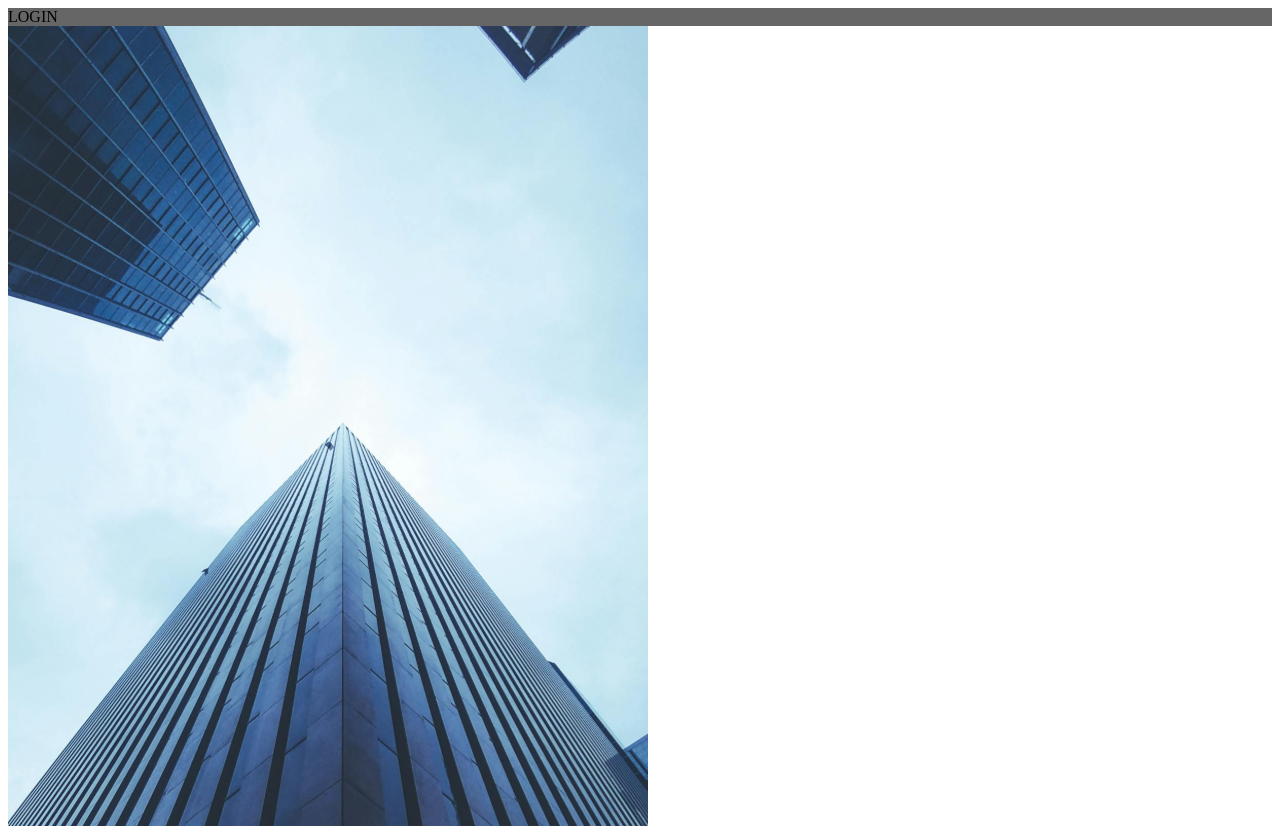
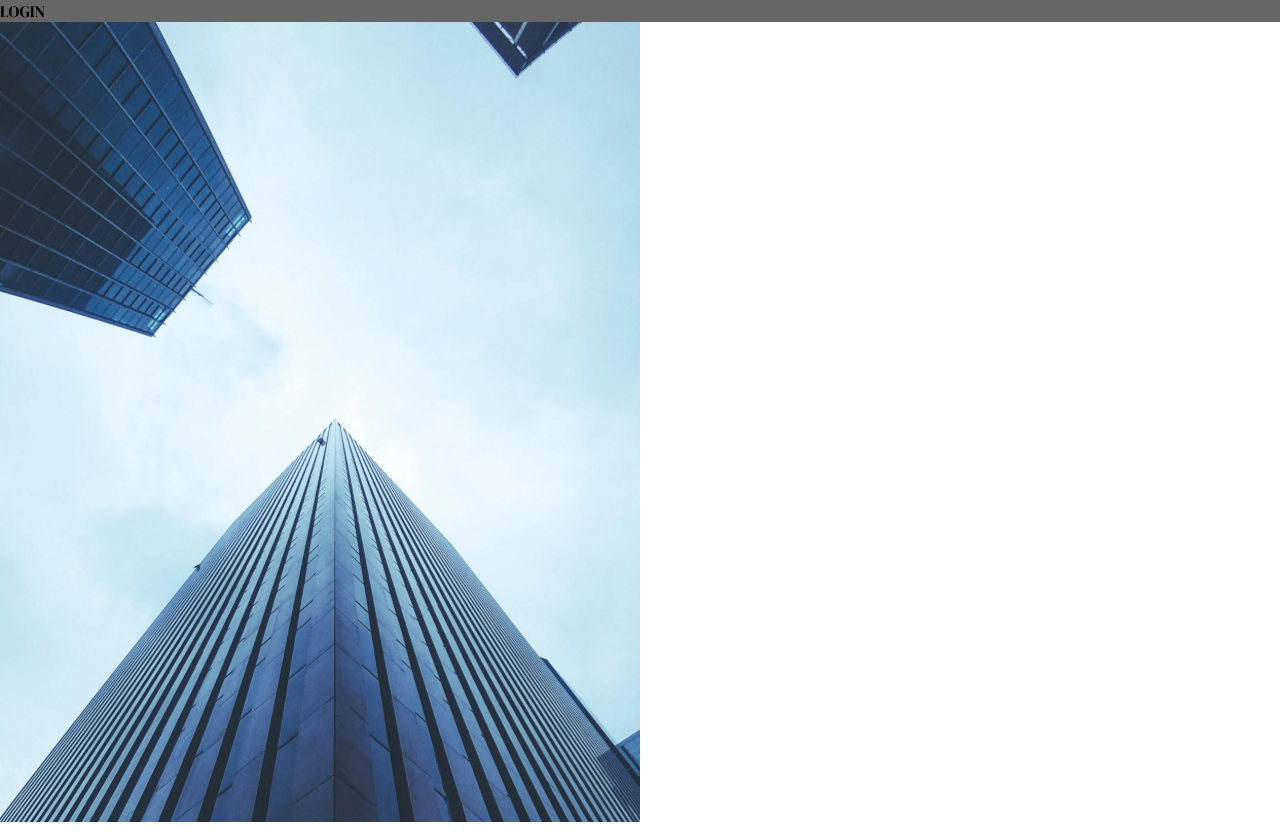
Before and after one commit to mariellima/dnc-sales-dashboard-mlg, a React (Vite) app: page / in a window 1280 px wide. Built offline with nearby package versions, Linux system fonts and the light colour scheme.

Commit message:
Feat: Create Themes

```diff
--- a/index.html
+++ b/index.html
@@ -2,9 +2,12 @@
 <html lang="en">
   <head>
     <meta charset="UTF-8" />
-    <!-- <link rel="icon" type="image/svg+xml" href="/vite.svg" /> -->
+    <link rel="icon" type="image/svg+xml" href="/dnc-ico.svg" />
     <meta name="viewport" content="width=device-width, initial-scale=1.0" />
-    <title>Vite + React + TS</title>
+    <title>DNC Dashboard de Vendas</title>
+    <link rel="preconnect" href="https://fonts.googleapis.com">
+    <link rel="preconnect" href="https://fonts.gstatic.com" crossorigin>
+    <link href="https://fonts.googleapis.com/css2?family=DM+Serif+Display:ital@0;1&family=Inter:ital,opsz,wght@0,14..32,100..900;1,14..32,100..900&family=Jost:ital,wght@0,100..900;1,100..900&display=swap" rel="stylesheet">
   </head>
   <body>
     <div id="root"></div>
--- a/src/main.tsx
+++ b/src/main.tsx
@@ -1,9 +1,15 @@
-import { StrictMode } from 'react'
-import { createRoot } from 'react-dom/client'
+import React from 'react'
+import { ThemeProvider } from 'styled-components'
+import ReactDOM from 'react-dom/client'
 import App from './App'
+import {GlobalStyle, lighTheme } from './styles/'
 
-createRoot(document.getElementById('root')!).render(
-  <StrictMode>
+ReactDOM.createRoot(document.getElementById('root')!).render(
+  <React.StrictMode>
+  <ThemeProvider  theme={lighTheme}>
+    <GlobalStyle />
     <App />
-  </StrictMode>
+    </ThemeProvider>
+
+  </React.StrictMode>
 )
--- /dev/null
+++ b/src/styles/globalStyle.ts
@@ -0,0 +1,23 @@
+import { createGlobalStyle,} from 'styled-components';
+import type { DefaultTheme } from 'styled-components';
+
+declare module 'styled-components' {
+  export interface DefaultTheme {
+    appBackground: string;
+    appColor: string;
+  }
+}
+
+export const GlobalStyle = createGlobalStyle<{ theme?: DefaultTheme }>`
+    body, html {
+        background: ${(props) => props.theme.appBackground};
+        color: ${(props) => props.theme.appColor};
+        margin: 0;
+        padding: 0;
+        font-family: "DM Serif Display", serif;
+    }
+    h1, h2, p, ul, li {
+        margin: 0;
+        padding: 0;
+    }
+`
--- /dev/null
+++ b/src/styles/index.ts
@@ -0,0 +1,2 @@
+export * from './globalStyle';
+export * from './theme';
--- /dev/null
+++ b/src/styles/theme.ts
@@ -0,0 +1,81 @@
+import type { Theme } from '@/types/theme'
+
+export const lighTheme: Theme = {
+  appBackground: '#FFF',
+  appColor: '#000',
+  appDefaultStroke: '#E0E0E0',
+  appLogo: 'dnc-logo-black.svg',
+  appSkeletonFrom: '#EEE',
+  appSkeletonTo: '#CCC',
+  buttons: {
+    alert: '#E80000',
+    alertColor: '#FFF',
+    alertHover: '#D80000',
+    disabled: '#CCC',
+    disabledColor: '#666',
+    primary: '#0C70F2',
+    primaryColor: '#FFF',
+    primaryHover: '#0061DE',
+  },
+  card: {
+    alert: '#E80000',
+    background: '#FFF',
+    border: '#E0E0E0',
+    sucess: '#008000',
+    warning: '#F7A300',
+  },
+  textInput: {
+    active: '#FFF',
+    activeColor: '#000',
+    bordercolor: '#E0E0E0',
+    disabled: '#EEE',
+    disabledBorderColor: '#E0E0E0',
+    disabledColor: '#666',
+    placeholderColor: '#666',
+  },
+  typographies: {
+    error: '#FF0202',
+    subtitle: '#666',
+    success: '#008000',
+  },
+}
+
+export const darkTheme: Theme = {
+  appBackground: '#060B26',
+  appColor: '#FFF',
+  appDefaultStroke: '#21497D',
+  appLogo: 'dnc-logo-white.svg',
+  appSkeletonFrom: '#060B26',
+  appSkeletonTo: '#21497D',
+  buttons: {
+    alert: '#E80000',
+    alertColor: '#FFF',
+    alertHover: '#D80000',
+    disabled: '#313649',
+    disabledColor: '#6D7B8E',
+    primary: '#0C70F2',
+    primaryColor: '#FFF',
+    primaryHover: '#0061DE',
+  },
+  card: {
+    alert: '#E80000',
+    background: '#0F1535',
+    border: '#21497D',
+    sucess: '#008000',
+    warning: '#F7A300',
+  },
+  textInput: {
+    active: '#0F1535',
+    activeColor: '#FFF',
+    bordercolor: '#21497D',
+    disabled: '#282D49',
+    disabledBorderColor: '#2E3F55',
+    disabledColor: '#58677C',
+    placeholderColor: '#89A7CE',
+  },
+  typographies: {
+    error: '#FF0202',
+    subtitle: '#89A7CE',
+    success: '#008000',
+  },
+}
--- /dev/null
+++ b/src/types/index.ts
@@ -0,0 +1 @@
+export * from './theme';
--- /dev/null
+++ b/src/types/theme.d.ts
@@ -0,0 +1,39 @@
+export interface Theme {
+    appBackground: string;
+    appColor: string;
+    appDefaultStroke: string;
+    appLogo: string;
+    appSkeletonFrom: string;
+    appSkeletonTo: string;
+    buttons: {
+        alert: string;
+        alertColor: string;
+        alertHover: string;
+        disabled: string;
+        disabledColor: string;
+        primary: string;
+        primaryColor: string;
+        primaryHover: string;
+    };
+    card: {
+        alert: string;
+        background: string;
+        border: string;
+        sucess: string;
+        warning: string;
+    }
+    textInput: {
+        active: string;
+        activeColor: string;
+        bordercolor: string;
+        disabled: string;
+        disabledBorderColor: string;
+        disabledColor: string;
+        placeholderColor: string;
+    }
+    typographies: {
+        error: string;
+        subtitle: string;
+        success: string;
+    }
+}
--- a/tsconfig.app.json
+++ b/tsconfig.app.json
@@ -6,6 +6,10 @@
     "lib": ["ES2020", "DOM", "DOM.Iterable"],
     "module": "ESNext",
     "skipLibCheck": true,
+    "baseUrl": ".",
+    "paths": {
+      "@/*": ["src/*"]
+    },
 
     /* Bundler mode */
     "moduleResolution": "bundler",
```
Also changed, not shown: public/dnc-ico.svg (added).
